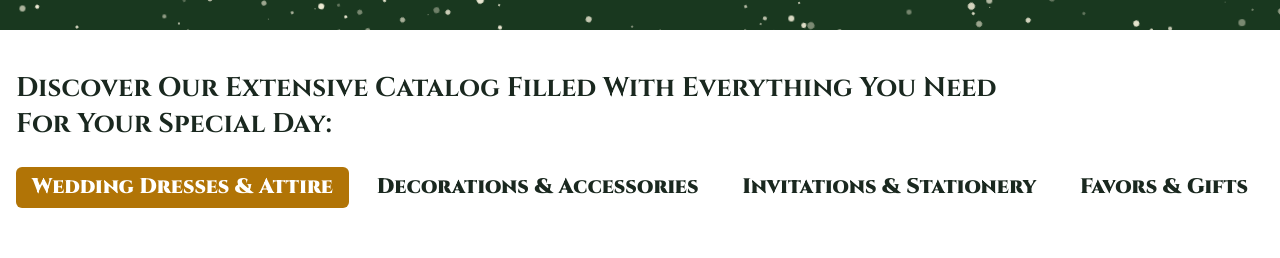
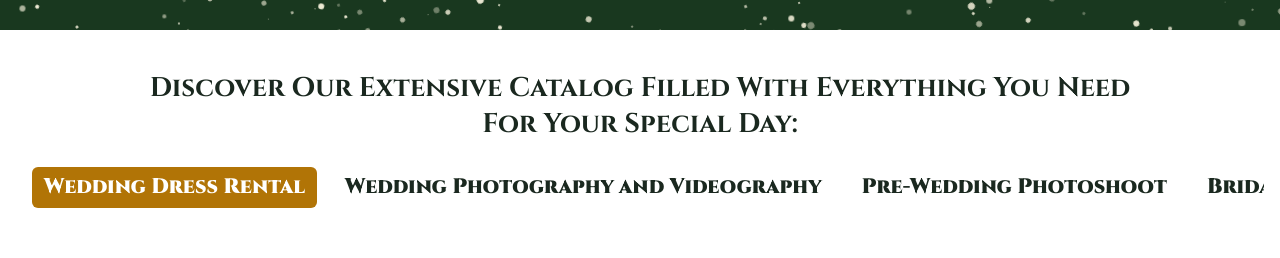
Before and after one commit to ShreyaKumari13/Wedding, a Next.js app: page /catalogue in a window 1280 px wide. Shown: the part 770-1028 px from the top of the page. Built offline with nearby package versions, Linux system fonts and the light colour scheme.

Commit message:
updated button

```diff
--- a/app/components/catapage/cataheader.tsx
+++ b/app/components/catapage/cataheader.tsx
@@ -12,24 +12,29 @@ const cinzel = Cinzel({
 
 const navigationItems = [
   {
-    title: "Wedding Dresses & Attire",
+    title: "Wedding Dress Rental",
     href: "/catalogue",
     id: "dresses"
   },
   {
-    title: "Decorations & Accessories",
-    href: "/catalogue/decorations",
-    id: "decorations"
+    title: "Wedding Photography and Videography",
+    href: "/catalogue/photography",
+    id: "photography"
   },
   {
-    title: "Invitations & Stationery",
-    href: "/catalogue/invitations",
-    id: "invitations"
+    title: "Pre-Wedding Photoshoot",
+    href: "/catalogue/photoshoot",
+    id: "photoshoot"
   },
   {
-    title: "Favors & Gifts",
-    href: "/catalogue/favors",
-    id: "favors"
+    title: "Bridal Makeup and Hairstyling",
+    href: "/catalogue/makeup",
+    id: "makeup"
+  },
+  {
+    title: "Wedding Betrothal Ceremony",
+    href: "/catalogue/ceremony",
+    id: "ceremony"
   },
 ]
 
@@ -47,13 +52,13 @@ export function CataHeader({ activeSection }: CataHeaderProps) {
   return (
     <header className="max-w-7xl mx-auto border-b bg-white py-4">
       <div className="px-4 py-6">
-        <h1 className={`${cinzel.className} mb-6 text-left text-[27px] font-[700] leading-[36.4px] text-[#1A281F]`}>
+        <h1 className={`${cinzel.className} mb-6 text-center text-[27px] font-[700] leading-[36.4px] text-[#1A281F]`}>
           Discover Our Extensive Catalog Filled With Everything You Need
           <br />
           For Your Special Day:
         </h1>
-        <nav>
-          <ul className="flex items-center justify-between">
+        <nav className="overflow-x-auto">
+          <ul className="flex flex-wrap items-center justify-center gap-4 min-w-max px-4">
             {navigationItems.map((item) => {
               const isActive = activeSection ? item.id === activeSection : pathname === item.href;
               return (
@@ -61,7 +66,7 @@ export function CataHeader({ activeSection }: CataHeaderProps) {
                   <Link
                     href={item.href}
                     className={cn(
-                      `${cinzel.className} inline-block whitespace-nowrap rounded-md px-4 py-2 text-[21px] font-[900] leading-[25.2px] text-left transition-colors`,
+                      `${cinzel.className} inline-block whitespace-nowrap rounded-md px-3 py-2 text-[18px] md:text-[21px] font-[900] leading-[25.2px] text-left transition-colors`,
                       isActive
                         ? "bg-[#B17406] text-[#FFFFFF] hover:bg-[#D9A441] hover:text-[#FFFFFF]"
                         : "bg-white text-[#1A281F] hover:bg-[#F0E6D2] hover:text-[#1A281F]"
```
